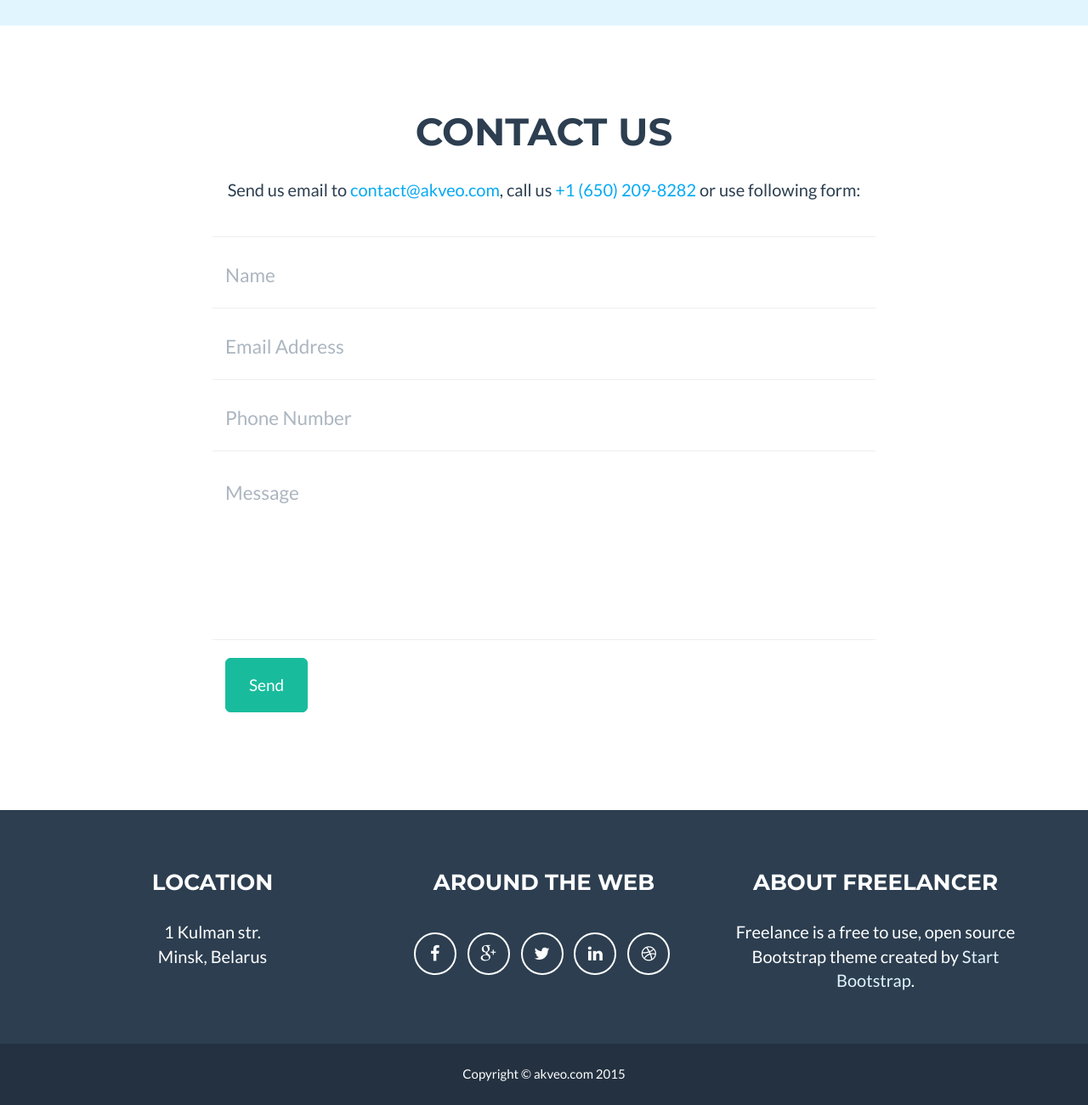
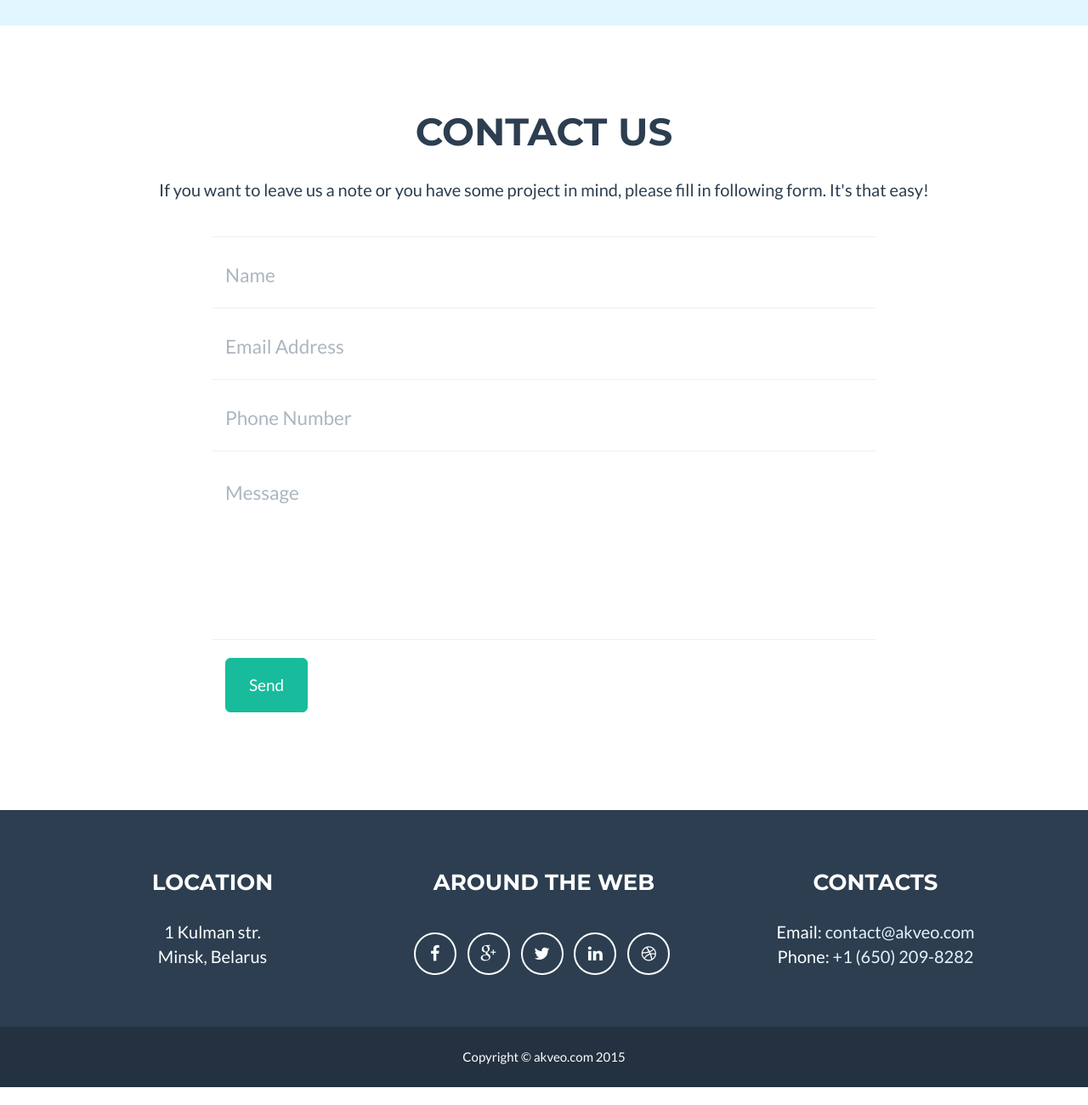
Before and after one commit to KostyaDanovsky/rojkiby, a website: page index.html in a window 1280 px wide. Shown: the part 2269-3569 px from the top of the page at 85% size. After the commit the page ends 3548 px from the top, so only its background shows below. Drawn offline with nearby package versions, Linux system fonts and the light colour scheme.

Commit message:
Some texts modified.

```diff
--- a/index.html
+++ b/index.html
@@ -206,7 +206,7 @@
             </div>
             <div class="row row-description">
                 <div class="col-lg-12 text-center">
-                    <p>Send us email to <a href="mailto:contact@akveo.com">contact@akveo.com</a>, call us <a href="callto:+16502098282">+1 (650) 209-8282</a> or use following form: </p>
+                    <p>If you want to leave us a note or you have some project in mind, please fill in following form. It's that easy! </p>
                 </div>
             </div>
             <div class="row">
@@ -285,8 +285,11 @@
                         </ul>
                     </div>
                     <div class="footer-col col-md-4">
-                        <h3>About Freelancer</h3>
-                        <p>Freelance is a free to use, open source Bootstrap theme created by <a href="http://startbootstrap.com">Start Bootstrap</a>.</p>
+                        <h3>Contacts</h3>
+                        <p>
+                            Email: <a href="mailto:contact@akveo.com">contact@akveo.com</a><br />
+                            Phone: <a href="callto:+16502098282">+1 (650) 209-8282</a>
+                         </p>
                     </div>
                 </div>
             </div>
```
